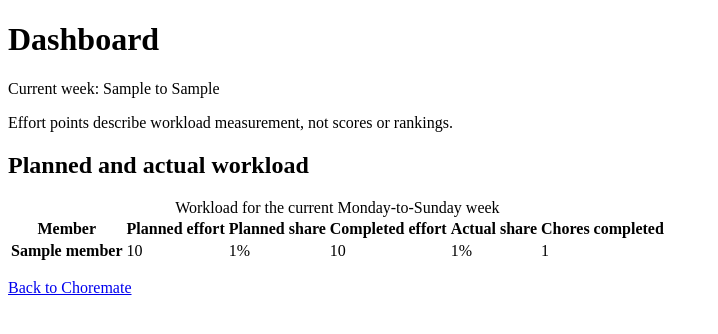
After one commit to cgbarreto/choremate, a Django app: template chores/templates/chores/dashboard.html in a window 1280 px wide. The commit adds this page. Shown: the top 334 px of the page, without its empty margins (0-718 px from the left). Run offline with Django 5.2, Linux system fonts and the light colour scheme; the template is opened without the code that fills it: most values are stand-ins (such as "Sample title", 1, 10 or a date in 2020).

Commit message:
feat: add current-week workload dashboard

```diff
--- /dev/null
+++ b/chores/templates/chores/dashboard.html
@@ -0,0 +1,44 @@
+<!doctype html>
+<html lang="en">
+<head>
+    <meta charset="utf-8">
+    <meta name="viewport" content="width=device-width, initial-scale=1">
+    <title>Dashboard - Choremate</title>
+</head>
+<body>
+    <main>
+        <h1>Dashboard</h1>
+        <p>Current week: {{ week_start }} to {{ week_end }}</p>
+        <p>Effort points describe workload measurement, not scores or rankings.</p>
+        <section aria-labelledby="workload-heading">
+            <h2 id="workload-heading">Planned and actual workload</h2>
+            <table>
+                <caption>Workload for the current Monday-to-Sunday week</caption>
+                <thead>
+                    <tr>
+                        <th scope="col">Member</th>
+                        <th scope="col">Planned effort</th>
+                        <th scope="col">Planned share</th>
+                        <th scope="col">Completed effort</th>
+                        <th scope="col">Actual share</th>
+                        <th scope="col">Chores completed</th>
+                    </tr>
+                </thead>
+                <tbody>
+                    {% for member, totals in rows %}
+                        <tr>
+                            <th scope="row">{{ member.name }}</th>
+                            <td>{{ totals.planned_effort_points }}</td>
+                            <td>{{ totals.planned_percentage }}%</td>
+                            <td>{{ totals.actual_effort_points }}</td>
+                            <td>{{ totals.actual_percentage }}%</td>
+                            <td>{{ totals.completed_chore_count }}</td>
+                        </tr>
+                    {% endfor %}
+                </tbody>
+            </table>
+        </section>
+        <p><a href="{% url 'chores:home' %}">Back to Choremate</a></p>
+    </main>
+</body>
+</html>
--- a/chores/templates/chores/home.html
+++ b/chores/templates/chores/home.html
@@ -20,6 +20,7 @@
             <a href="{% url 'chores:occurrences' %}">Occurrences</a>
             <a href="{% url 'chores:week' %}">Weekly Planning</a>
             <a href="{% url 'chores:today' %}">Today</a>
+            <a href="{% url 'chores:dashboard' %}">Dashboard</a>
         </nav>
         <section aria-labelledby="active-member-heading">
             <h2 id="active-member-heading">Current member</h2>
--- a/chores/urls.py
+++ b/chores/urls.py
@@ -21,4 +21,5 @@ urlpatterns = [
     path("today/", views.today, name="today"),
     path("today/add/", views.today_add, name="today_add"),
     path("today/<int:pk>/action/", views.today_action, name="today_action"),
+    path("dashboard/", views.dashboard, name="dashboard"),
 ]
```
Also changed, not shown: chores/tests.py (+53 -0 lines), chores/views.py (+20 -0 lines).
